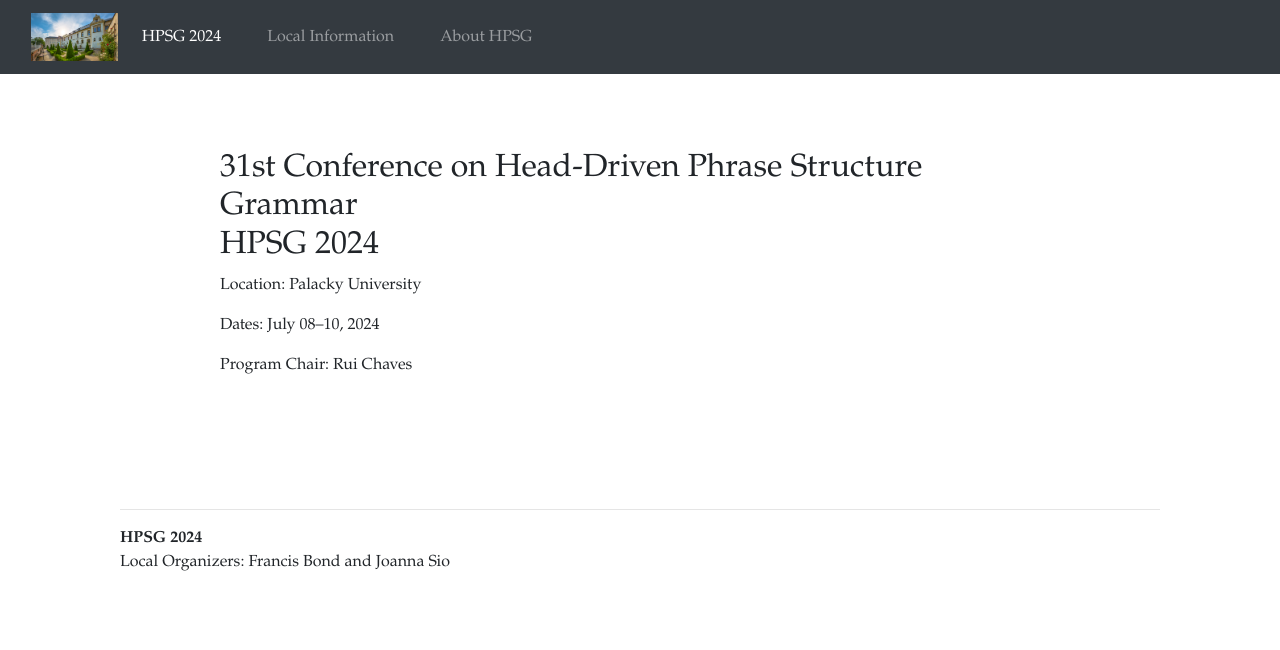
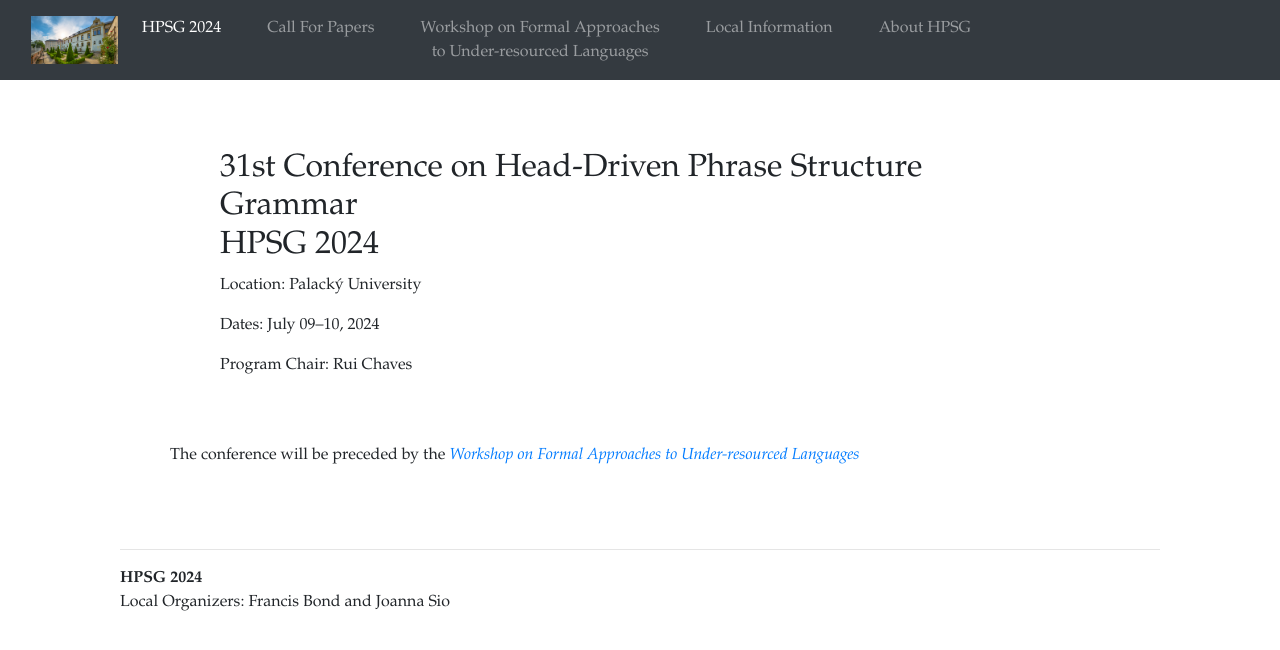
Before and after one commit to bond-lab/2024-hpsg, a Flask app: page / in a window 1280 px wide. Shown: the top 650 px of the page. Run offline with Flask 3, Linux system fonts and the light colour scheme; some libraries are stand-ins or nearby versions.

Commit message:
tweaked CFP to match that sent out

```diff
--- a/web/routes.py
+++ b/web/routes.py
@@ -15,14 +15,15 @@ current_directory = os.path.abspath(os.path.dirname(__file__))
 nav = {
     'index': {"name":"HPSG 2024",
              'desc':""},
-    # 'laurel': {"name": "Laurels",
-    #          'desc':'Laurels'},
+    'cfp1': {"name": "Call For Papers",
+             'desc':''},
+    'workshop': {"name": "Workshop on Formal Approaches\n to Under-resourced Languages",
+                 'desc':'Workshop on Formal Approaches to Under-resourced Languages'},
+
     'local': {"name":"Local Information",
              'desc':""},
      'hpsg': {"name": "About HPSG",
               'desc':''},
-    # 'blurb': {"name": "What People are Saying",
-    #           'desc':''},
     # 'impact': {"name": "Resources & Impact",
     #          'desc':''},
     # # 'presskit': {"name": "Press Kit",
--- a/web/static/css/home.css
+++ b/web/static/css/home.css
@@ -7,6 +7,7 @@ nav {
     margin: 0;
     padding: 30px 50px;
     background: #e8e8e8;
+    text-align: center;
 }
 
 nav a {
--- a/web/templates/index.html
+++ b/web/templates/index.html
@@ -12,14 +12,16 @@
 	<h2>31st Conference on Head-Driven Phrase Structure Grammar<br>HPSG 2024</h2>
 
 
-	<p>Location: Palacky University
+	<p>Location: Palacký University
 
-	<p>Dates: July 08&ndash;10, 2024
+	<p>Dates: July 09&ndash;10, 2024
 
 	<p>Program Chair: Rui Chaves
 
       </div>
 
+<p>The conference will be preceded by the <i><a href='{{ url_for('show', page='workshop') }}'>Workshop on Formal Approaches to Under-resourced
+Languages</a>
 
 
     </div>
--- a/web/templates/navigation.html
+++ b/web/templates/navigation.html
@@ -16,7 +16,8 @@
 	      {% for pg in nav %}
 	      <a href="{{ url_for('show', page=pg) }}"
 		 class="nav-item nav-link{% if page == pg %} active{%
-		 endif %}">{{ nav[pg]['name'] }}</a>
+		 endif %}
+{% if 'desc' in nav[pg] %} title = '{{nav[pg]['desc']}}{% endif %}'">{{ nav[pg]['name'].replace('\n', '<br>')|safe  }}</a>
 	      {% endfor %}
 	    </div>
 	</div>
```
